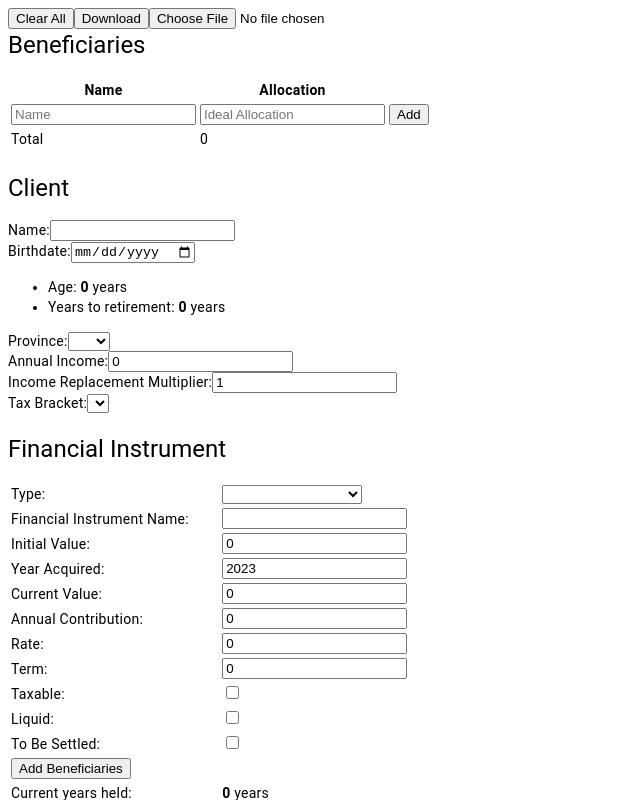
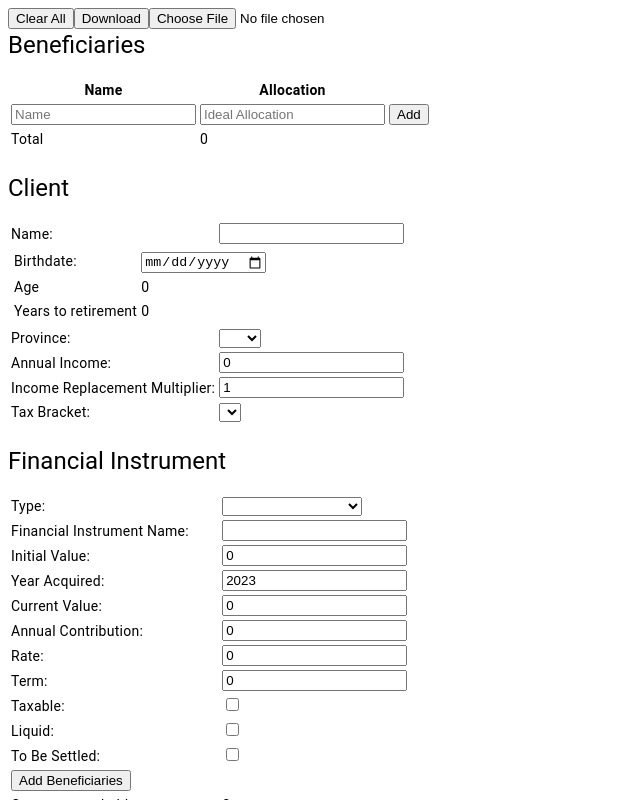
Before and after one commit to ynvtlmr/dynamic-needs-analysis, an Angular app: page / in a window 1280 px wide. Shown: the top 800 px of the page, without its empty margins (0-640 px from the left). Built offline with nearby package versions, Linux system fonts and the light colour scheme.

Commit message:
make client and birthdate table based

```diff
--- a/src/app/birthdate/birthdate.component.html
+++ b/src/app/birthdate/birthdate.component.html
@@ -1,13 +1,12 @@
-<div>
-  <label for="birthdate">Birthdate:</label>
-  <input type="date" id="birthdate" [(ngModel)]="birthdate" />
-</div>
-
-<ul>
-  <li>
-    Age: <strong>{{ age }}</strong> years
-  </li>
-  <li>
-    Years to retirement: <strong>{{ yearsToRetirement }}</strong> years
-  </li>
-</ul>
+<tr>
+  <td><label for="birthdate">Birthdate:</label></td>
+  <td><input type="date" id="birthdate" [(ngModel)]="birthdate" /></td>
+</tr>
+<tr>
+  <td>Age</td>
+  <td>{{ age }}</td>
+</tr>
+<tr>
+  <td>Years to retirement</td>
+  <td>{{ yearsToRetirement }}</td>
+</tr>
--- a/src/app/client/client.component.html
+++ b/src/app/client/client.component.html
@@ -1,18 +1,28 @@
 <div>
-  <div>
-    <label for="name">Name:</label>
+  <table>
+    <!-- Client Information -->
+    <tr>
+      <td><label for="name">Name:</label></td>
+      <td>
         <input
           id="name"
           [(ngModel)]="name"
           (ngModelChange)="updateClientData()"
           type="text"
         />
-  </div>
+      </td>
+    </tr>
 
+    <!-- Birthdate Component Integration -->
+    <tr>
+      <td colspan="2">
         <app-birthdate></app-birthdate>
+      </td>
+    </tr>
 
-  <div>
-    <label for="province">Province:</label>
+    <tr>
+      <td><label for="province">Province:</label></td>
+      <td>
         <select
           [(ngModel)]="province"
           (ngModelChange)="updateClientData()"
@@ -22,32 +32,37 @@
             {{ prov }}
           </option>
         </select>
-  </div>
-
-  <div>
-    <label for="annualIncome">Annual Income:</label>
+      </td>
+    </tr>
+    <tr>
+      <td><label for="annualIncome">Annual Income:</label></td>
+      <td>
         <input
           id="annualIncome"
           [(ngModel)]="annualIncome"
           (ngModelChange)="updateClientData()"
           type="number"
         />
-  </div>
-
-  <div>
+      </td>
+    </tr>
+    <tr>
+      <td>
         <label for="incomeReplacementMultiplier"
           >Income Replacement Multiplier:</label
         >
+      </td>
+      <td>
         <input
           id="incomeReplacementMultiplier"
           [(ngModel)]="incomeReplacementMultiplier"
           (ngModelChange)="updateClientData()"
           type="number"
         />
-  </div>
-
-  <div>
-    <label for="taxBracket">Tax Bracket:</label>
+      </td>
+    </tr>
+    <tr>
+      <td><label for="taxBracket">Tax Bracket:</label></td>
+      <td>
         <select
           id="taxBracket"
           [(ngModel)]="selectedBracket"
@@ -60,5 +75,7 @@
             ${{ bracket.minIncome }} and up - {{ bracket.taxRate }}%
           </option>
         </select>
+      </td>
+    </tr>
+  </table>
 </div>
-</div>
```
Lines whose indentation alone changed are shown as unchanged.
